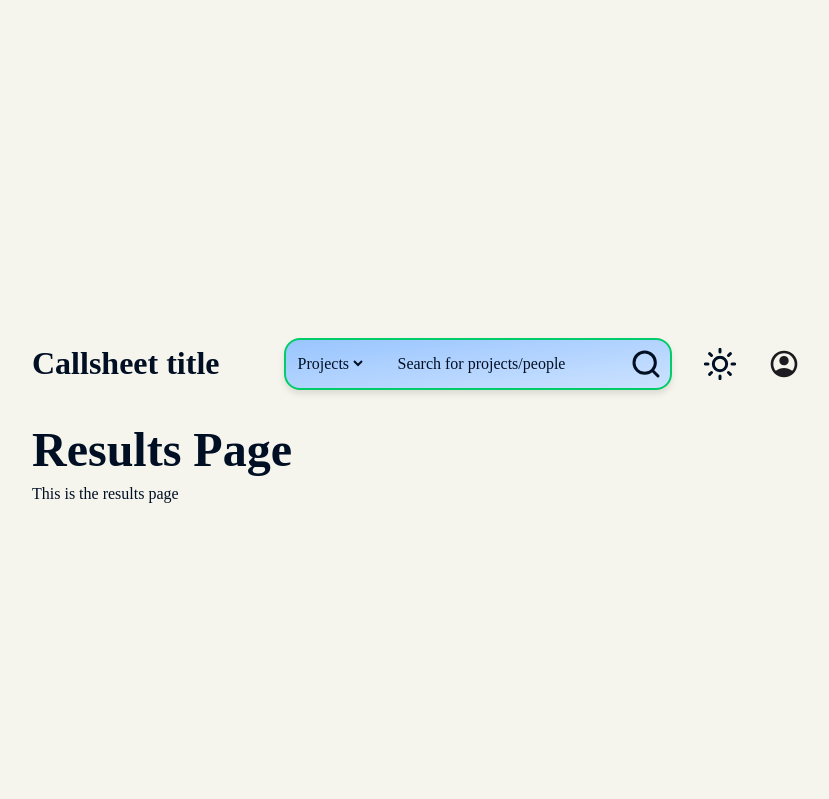
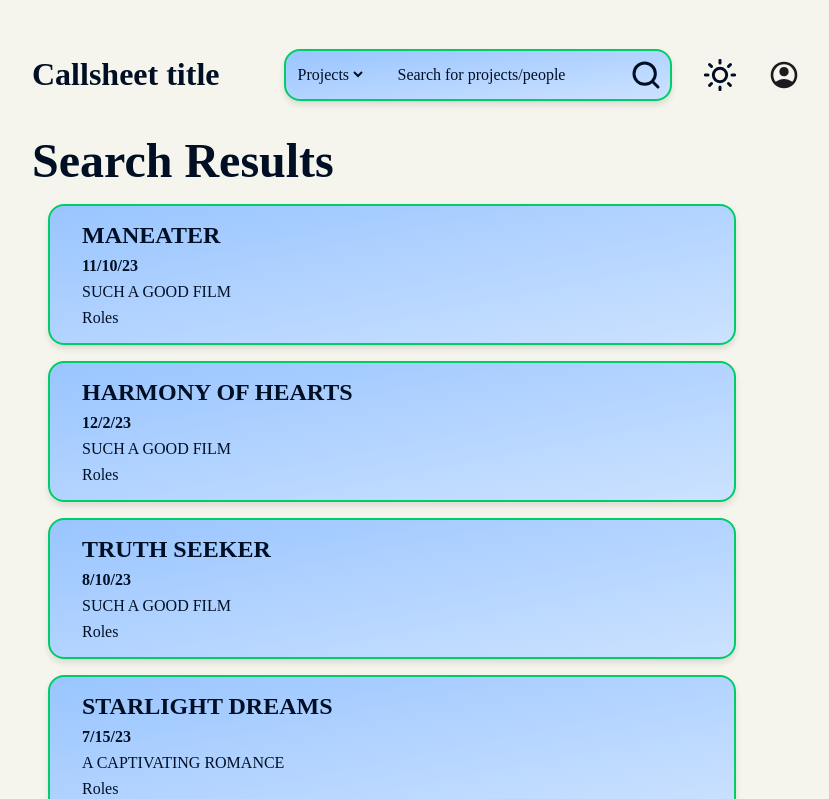
Before and after one commit to BPukhrambam/CallSheet-Prototype, a React app in the folder frontend/: page /results in a window 1280 px wide. Shown: the top 799 px of the page, without its empty margins (80-909 px from the left). Built offline with nearby package versions, Linux system fonts and the light colour scheme; the HTML template or start-up script is replaced by a standard one.

Commit message:
Added dynamic data to film & results pages. NEXT: Account management and API interaction

```diff
--- a/frontend/src/App.css
+++ b/frontend/src/App.css
@@ -210,6 +210,10 @@ p {
   }
 }
 
+.link:hover {
+  cursor: pointer !important;
+}
+
 /* #root {
   max-width: 1280px;
   margin: 0 auto;
--- a/frontend/src/App.tsx
+++ b/frontend/src/App.tsx
@@ -29,7 +29,7 @@ function App() {
       <Routes>
         <Route path="/" element={<Home />} />
         <Route path="/login" element={<Login />} />
-        <Route path="/film" element={<Film />} />
+        <Route path="/film/:FILMID" element={<Film />} />
         <Route path="/results" element={<Results />} />
         <Route path="/account" element={<Account />} />
       </Routes>
@@ -90,20 +90,20 @@ export function Navbar() {
   return (
     <div className='navbar-wrapper'>
       <div className='navbar-item site-title'>
-        <h3 onClick={goHome}>Callsheet title</h3>
+        <h3 onClick={goHome} className='link'>Callsheet title</h3>
       </div>
       <div className='navbar-item search-bar'>
-        <select className='search-selector'>
+        <select className='search-selector link'>
           <option>Projects</option>
           <option>People</option>
         </select>
         <div className='search-field'>
           Search for projects/people
         </div>
-        <img src={searchIcon} onClick={goToResults} className="search-icon icon" alt="Search icon" />
+        <img src={searchIcon} onClick={goToResults} className="search-icon icon link" alt="Search icon" />
       </div>
-      <img src={sunIcon} className="navbar-item theme-icon icon" alt="Theme icon, sun" />
-      <img src={accountIcon} onClick={goToAccount} className="navbar-item account-icon icon" alt="Account icon" />
+      <img src={sunIcon} className="navbar-item theme-icon icon link" alt="Theme icon, sun" />
+      <img src={accountIcon} onClick={goToAccount} className="navbar-item account-icon icon link" alt="Account icon" />
     </div>
   )
 }
@@ -129,11 +129,18 @@ export function Navbar() {
   );
 }; */
 
-const FilmCard = ({ NAME, DATES, DESCRIPTION }: { NAME?: string; DATES?: string; DESCRIPTION?: string }) => {
+export const FilmCard = ({ NAME, DATES, DESCRIPTION, FILMID }: { NAME?: string; DATES?: string; DESCRIPTION?: string; FILMID?: string }) => {
+  const navigate = useNavigate();
+
   if (!NAME) return <div />;
+
+  const handleClick = () => {
+    navigate(`/film/${FILMID}`);
+  };
+
   return (
     <>
-      <div className='film-card-wrapper'>
+      <div className='film-card-wrapper link' onClick={handleClick}>
         <h4 className='film-title'>
           {NAME}
         </h4>
@@ -159,12 +166,13 @@ function Projects({name, icon}: {name?: string; icon?: string;}) {
           <h2 className='projects-header-title'>
             {name}
           </h2>
-          <img src={icon} className="projects-header-icon icon" alt="Action icon" />
+          <img src={icon} className="projects-header-icon icon link" alt="Action icon" />
         </div>
         <div className='projects'>
           {dummyData.map((data, key) => ( // REPLACE WITH QUERIED DATA
             <FilmCard
               key={key}
+              FILMID={data.ID}
               NAME={data.NAME}
               DATES={data.DATES}
               DESCRIPTION={data.DESCRIPTION}
--- a/frontend/src/pages/account.tsx
+++ b/frontend/src/pages/account.tsx
@@ -2,6 +2,13 @@ const Account = () => (
   <div>
     <h1>Account</h1>
     <p>This will be the account page</p>
+    <form>
+      <input type="text">Change password</input>
+      <input type="text">Confirm new password</input>
+      <button type="submit">Save</button>
+    </form>
+    <button>Logout</button>
+    <button>Delete Account</button>
   </div>
 );
 
--- a/frontend/src/pages/film.tsx
+++ b/frontend/src/pages/film.tsx
@@ -1,8 +1,32 @@
+import { useParams } from "react-router-dom";
+import { dummyData } from '../dummy-data.tsx';
+
 export default function Film() {
+  const { FILMID } = useParams();
+  const film = dummyData.find(data => data.ID === FILMID);
+
+  if (!film) {
+    return <div>Film not found.</div>;
+  }
+
   return (
-    <div>
-      <h1>Film Page</h1>
-      <p>This is the film page</p>
-    </div>
+    <>
+      <div className="film-page-wrapper">
+        <h2 className='film-title'>
+          {film.NAME}
+        </h2>
+        <h5 className='film-dates'>
+          {film.DATES}
+        </h5>
+        <p className='film-details'>
+          {film.DESCRIPTION}
+        </p>
+        <p className='film-details'>
+          Roles
+        </p>
+      </div>
+    </>
   );
 }
+
+// Add: Contact, Tags
--- a/frontend/src/pages/results.tsx
+++ b/frontend/src/pages/results.tsx
@@ -1,8 +1,24 @@
+import { FilmCard } from '../App.tsx'
+import { dummyData } from '../dummy-data.tsx';
+
 export default function Results() {
   return (
-    <div>
-      <h1>Results Page</h1>
-      <p>This is the results page</p>
+    <>
+    <div className='search-results-wrapper'>
+      <h1>Search Results</h1>
+      <div className='projects'>
+                {dummyData.map((data, key) => ( // REPLACE WITH QUERIED DATA
+                  <FilmCard
+                    key={key}
+                    FILMID={data.ID}
+                    NAME={data.NAME}
+                    DATES={data.DATES}
+                    DESCRIPTION={data.DESCRIPTION}
+                  />
+                ))}
+              </div>
     </div>
+    </>
+
   );
 }
```
